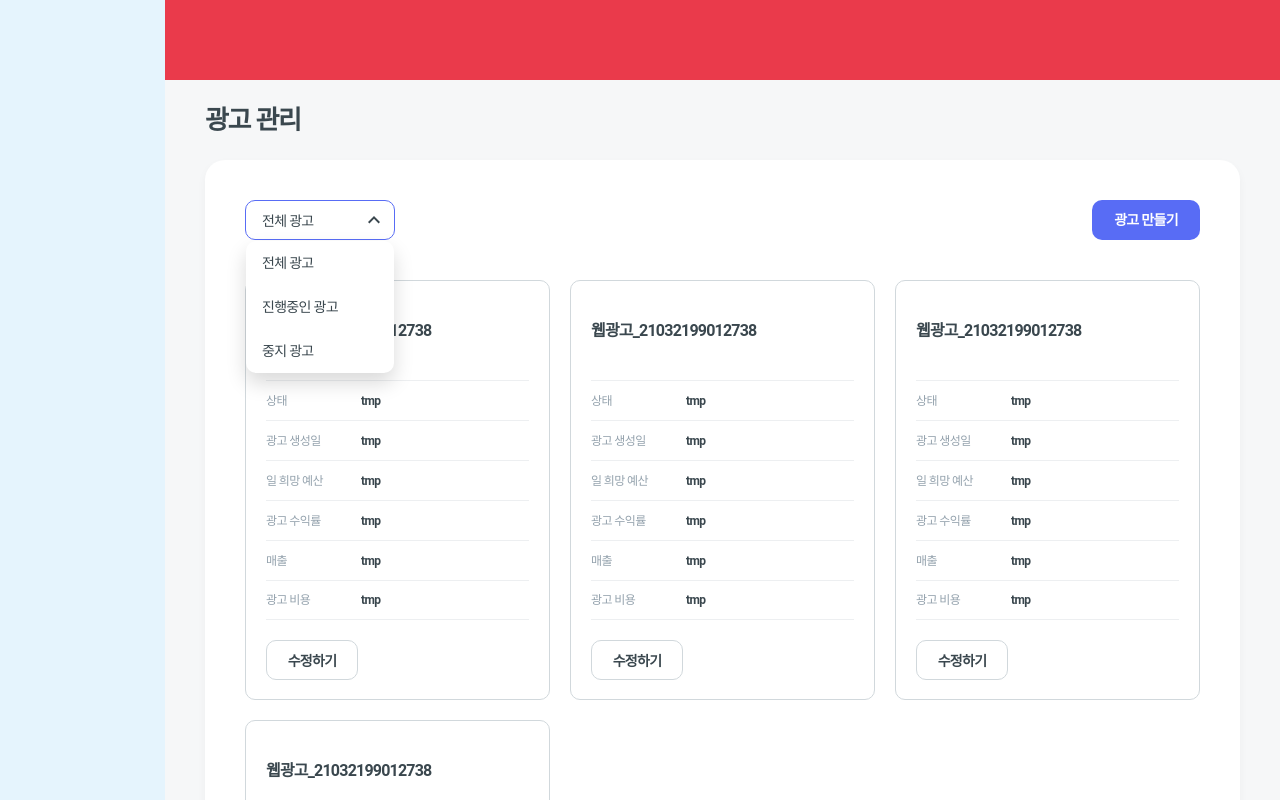
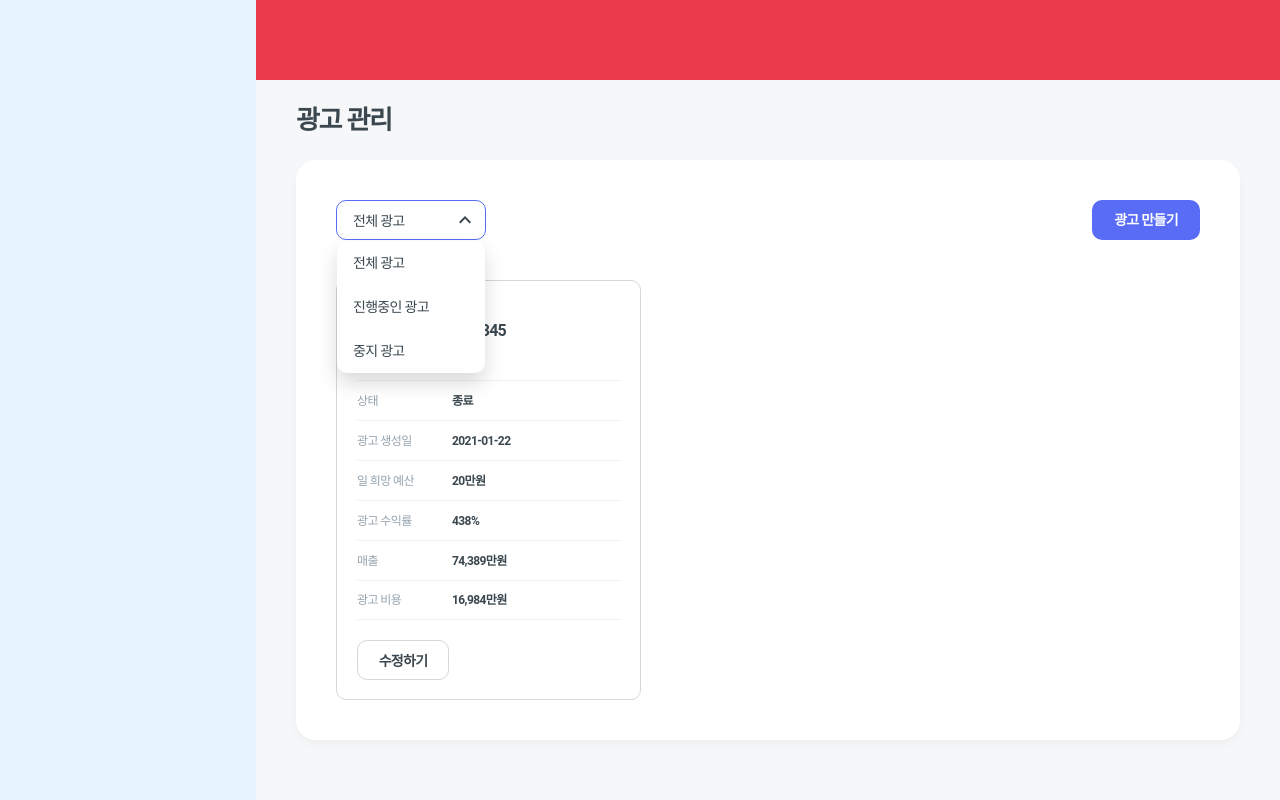
Before and after one commit to wanted-pre-onboarding-7team/Madup-7B, a React (Create React App) app: page / in a window 1280 px wide. Shown: the top 800 px of the page. Built offline with nearby package versions, Linux system fonts and the light colour scheme.

Commit message:
feat: 광고요약 및 필터링 기능 추가

```diff
--- a/src/routes/manageAd/Summary.tsx
+++ b/src/routes/manageAd/Summary.tsx
@@ -1,33 +1,49 @@
+import { FC } from 'react';
 import styles from './summary.module.scss';
 
-const Summary = () => {
+import { IAd } from 'types/adList';
+
+interface IProps {
+  data: IAd;
+}
+
+// ROAS = (해당 광고로부터의 매출 / 광고 비용 ) x 100
+
+const Summary: FC<IProps> = ({ data }) => {
+  const status = data.status === 'active' ? '진행중' : '종료';
+  const date = data.startDate.slice(0, 10);
+  const budget = `${Number(data.budget / 10_000)}만원`;
+  const roas = `${data.report.roas}%`;
+  const sales = `${Math.round((data.report.roas * data.report.cost) / 1000_000).toLocaleString('ko-KR')}만원`;
+  const cost = `${Math.round(data.report.cost / 10_000).toLocaleString('ko-KR')}만원`;
+
   return (
     <div className={styles.summary}>
-      <h2>웹광고_21032199012738</h2>
+      <h2>{data.title}</h2>
       <dl>
         <div className={styles.category}>
           <dt>상태</dt>
-          <dd>tmp</dd>
+          <dd>{status}</dd>
         </div>
         <div className={styles.category}>
           <dt>광고 생성일</dt>
-          <dd>tmp</dd>
+          <dd>{date}</dd>
         </div>
         <div className={styles.category}>
           <dt>일 희망 예산</dt>
-          <dd>tmp</dd>
+          <dd>{budget}</dd>
         </div>
         <div className={styles.category}>
           <dt>광고 수익률</dt>
-          <dd>tmp</dd>
+          <dd>{roas}</dd>
         </div>
         <div className={styles.category}>
           <dt>매출</dt>
-          <dd>tmp</dd>
+          <dd>{sales}</dd>
         </div>
         <div className={styles.category}>
           <dt>광고 비용</dt>
-          <dd>tmp</dd>
+          <dd>{cost}</dd>
         </div>
       </dl>
       <button type='button'>수정하기</button>
--- a/src/routes/manageAd/index.tsx
+++ b/src/routes/manageAd/index.tsx
@@ -1,9 +1,11 @@
-import { useState, MouseEvent } from 'react';
+import { useState, MouseEvent, useEffect } from 'react';
 import { useRecoilState } from 'recoil';
 import cx from 'classnames';
 
+import { ArrowDownIcon } from 'assets/svg';
 import { adStatusAtom } from 'state/lever';
-import { ArrowDownIcon } from 'assets/svg';
+import { IAd } from 'types/adList';
+import adList from 'data/adLIst.json';
 
 import Summary from './Summary';
 
@@ -11,19 +13,20 @@ import styles from './manageAd.module.scss';
 
 const ManageAd = () => {
   const [isDropDownOpened, setIsDropDownOpened] = useState(true);
-  const [status, setStatus] = useRecoilState(adStatusAtom);
+  const [filteredAdList, setFilteredAdList] = useState<IAd[]>([]);
+  const [adStatus, setAdStatus] = useRecoilState(adStatusAtom);
 
   const toggleOptionHanlder = () => {
     setIsDropDownOpened((prev) => !prev);
   };
 
   const selectStatusHandler = (e: MouseEvent<HTMLLIElement>) => {
-    if (e.currentTarget.dataset.status) setStatus(e.currentTarget.dataset.status);
+    if (e.currentTarget.dataset.status) setAdStatus(e.currentTarget.dataset.status);
   };
 
   const dropDownOptions = isDropDownOpened && (
     <ul className={styles.options} role='menu'>
-      <li data-status='전체' role='menuitem' onClick={selectStatusHandler}>
+      <li data-status='전체 광고' role='menuitem' onClick={selectStatusHandler}>
         전체 광고
       </li>
       <li data-status='진행중인 광고' role='menuitem' onClick={selectStatusHandler}>
@@ -35,6 +38,24 @@ const ManageAd = () => {
     </ul>
   );
 
+  useEffect(() => {
+    if (adStatus === '전체') {
+      setFilteredAdList(adList.ads);
+      return;
+    }
+
+    if (adStatus === '진행중인 광고') {
+      const filteredList = adList.ads.filter((ad) => ad.status === 'active');
+      setFilteredAdList(filteredList);
+      return;
+    }
+
+    const filteredList = adList.ads.filter((ad) => ad.status === 'ended');
+    setFilteredAdList(filteredList);
+  }, [adStatus]);
+
+  const adSummaries = filteredAdList.map((ad) => <Summary key={ad.id} data={ad} />);
+
   return (
     <div className={styles.manageAd}>
       <div className={styles.top}>
@@ -43,18 +64,13 @@ const ManageAd = () => {
           role='presentation'
           onClick={toggleOptionHanlder}
         >
-          <span>{status}</span>
+          <span>{adStatus}</span>
           {dropDownOptions}
           <ArrowDownIcon className={cx({ [styles.rotate]: isDropDownOpened })} />
         </div>
         <button type='button'>광고 만들기</button>
       </div>
-      <div className={styles.ads}>
-        <Summary />
-        <Summary />
-        <Summary />
-        <Summary />
-      </div>
+      <div className={styles.ads}>{adSummaries}</div>
     </div>
   );
 };
--- /dev/null
+++ b/src/types/adList.ts
@@ -0,0 +1,21 @@
+export interface IRoot {
+  count: number;
+  ads: IAd[];
+}
+
+export interface IReport {
+  cost: number;
+  convValue: number;
+  roas: number;
+}
+
+export interface IAd {
+  id: number;
+  adType: string;
+  title: string;
+  budget: number;
+  status: string;
+  startDate: string;
+  endDate: string | null;
+  report: IReport;
+}
```
